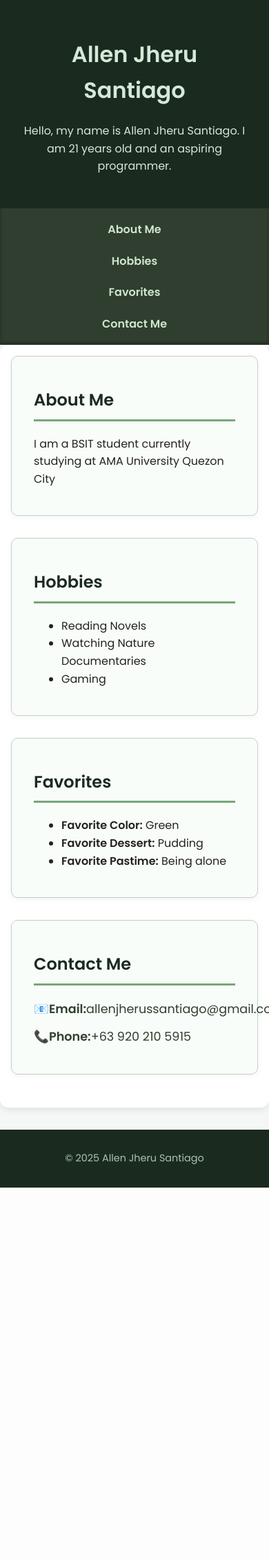
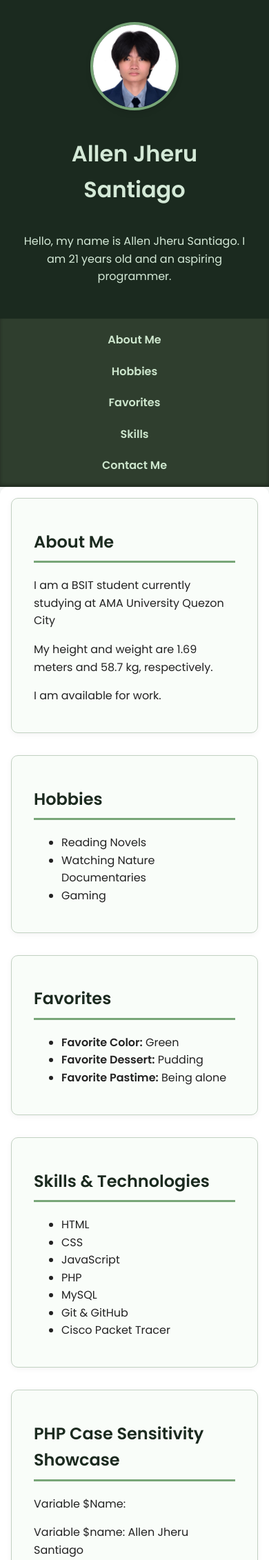
Before and after one commit to alln-jhr-sntg/Portfolio-AllenJheru-Santiago, a PHP site: page / in a window 390 px wide; the page is wider, and only the part inside the window is pictured. Shown: the top 2262 px of that part at 69% size. Before the commit the page ends 1722 px from the top of that part, so only its background shows below. Run offline with PHP 8.4, Linux system fonts and the light colour scheme; data that the repository does not hold is empty.

Commit message:
Added more Sections and CSS Styling
--Added a section for my skills and case sensitivity showcase
--Added error-proofing for includes
--Added a profile picture
--Added a config file to includes
--Added a link to my email and phone number
--Added hover effect

```diff
--- a/css/style.css
+++ b/css/style.css
@@ -15,6 +15,27 @@ header {
     padding: 2rem;
     text-align: center;
     box-shadow: 0 2px 6px rgba(0, 0, 0, 0.5);
+    display: flex;
+    flex-direction: column;
+    align-items: center;
+}
+
+/* Profile Image */
+.profile-img {
+    width: 150px;
+    height: 150px;
+    object-fit: cover;
+    border-radius: 50%;
+    border: 4px solid #78a678; /* medium green */
+    box-shadow: 0 4px 8px rgba(0,0,0,0.1);
+    margin-bottom: 1rem;
+    transition: transform 0.3s ease, box-shadow 0.3s ease;
+}
+
+/* Profile Image Hover Effect */
+.profile-img:hover {
+    transform: scale(1.05);
+    box-shadow: 0 6px 12px rgba(0,0,0,0.2);
 }
 
 /* Navigation */
@@ -68,6 +89,7 @@ section {
     border-radius: 10px;
     box-shadow: 0 2px 8px rgba(0,0,0,0.05);
     border: 1px solid #c2d1c2; /* greenish border */
+    transition: transform 0.2s ease, box-shadow 0.2s ease;
 }
 
 section h2 {
@@ -76,6 +98,11 @@ section h2 {
     padding-bottom: 0.5rem;
     margin-bottom: 1.25rem;
     font-weight: 700;
+}
+
+section:hover {
+    transform: translateY(-4px);
+    box-shadow: 0 4px 12px rgba(0,0,0,0.1);
 }
 
 /* Footer */
@@ -109,6 +136,21 @@ footer {
     min-height: 20px;
 }
 
+#contact a[href^="mailto:"],
+#contact a[href^="tel:"] {
+    color: #1b2a1f;
+    font-weight: 600;
+    text-decoration: none;
+    transition: color 0.2s ease;
+}
+
+#contact a[href^="mailto:"]:hover,
+#contact a[href^="tel:"]:hover {
+    color: #78a678;
+    text-decoration: underline;
+}
+
+
 /* Responsive */
 @media (max-width: 600px) {
     nav ul {
@@ -123,4 +165,9 @@ footer {
     main {
         padding: 1rem;
     }
+
+    .profile-img {
+        width: 120px;
+        height: 120px;
+    }
 }
--- /dev/null
+++ b/includes/config.php
@@ -0,0 +1,44 @@
+<?php
+// ==============================
+// Personal Information Config
+// ==============================
+
+// Basic Info
+$name = "Allen Jheru Santiago";
+$age = 21; // in years
+$university = "AMA University Quezon City";
+
+// Introduction
+$intro = "Hello, my name is " . $name . ". I am " . $age . " years old and an aspiring programmer.";
+
+// Hobbies
+$hobbies = [
+    "Reading Novels",
+    "Watching Nature Documentaries",
+    "Gaming"
+]; // Array of hobbies
+
+// Favorites
+$favorites = [
+    "Favorite Color" => "Green",
+    "Favorite Dessert" => "Pudding",
+    "Favorite Pastime" => "Being alone"
+]; // Associative array of favorites
+
+// Skills
+$skills = [
+    "HTML",
+    "CSS",
+    "JavaScript",
+    "PHP",
+    "MySQL",
+    "Git & GitHub",
+    "Cisco Packet Tracer",
+]; // Array of skills
+
+// Additional variables for demo
+$weight = 58.7; // in kg
+$height = 1.69; // in meters
+$isAvailable = true; // boolean example
+
+?>
--- a/includes/footer.php
+++ b/includes/footer.php
@@ -1,3 +1,4 @@
 <footer>
-    <p>&copy; <?php echo date("Y"); ?> <?php echo $name; ?></p>
+    <!-- show current year and name -->
+    <p>&copy; <?php echo date("Y"); ?> <?php echo htmlspecialchars($name); ?></p>
 </footer>
--- a/includes/header.php
+++ b/includes/header.php
@@ -1,4 +1,6 @@
 <header>
-    <h1><?php echo $name; ?></h1>
-    <p><?php echo $intro; ?></p>
+    <!-- Profile Image -->
+    <img src="images/profile.jpg" alt="Profile picture of <?php echo htmlspecialchars($name); ?>" class="profile-img">
+    <h1><?php echo htmlspecialchars($name); ?></h1>
+    <p><?php echo htmlspecialchars($intro); ?></p>
 </header>
--- a/includes/main.php
+++ b/includes/main.php
@@ -1,9 +1,22 @@
 <main>
+    <!-- About Section -->
+
     <section id="about">
         <h2>About Me</h2>
         <p>I am a BSIT student currently studying at <?php echo $university; ?></p>
+        <p> My height and weight are <?php echo $height; ?> meters and <?php echo $weight; ?> kg, respectively.</p>
+        <p>
+            <?php
+                if ($isAvailable) {
+                    echo "I am available for work.";
+                } else {
+                    echo "I am not available for work at the moment.";
+                }
+            ?>
+        </p>
     </section>
 
+    <!-- Hobbies Section -->
     <section id="hobbies">
         <h2>Hobbies</h2>
         <ul>
@@ -13,6 +26,7 @@
         </ul>
     </section>
 
+    <!-- Favorites Section -->
     <section id="favorites">
         <h2>Favorites</h2>
         <ul>
@@ -21,11 +35,34 @@
         <?php endforeach; ?>
         </ul>
     </section>
+
+    <!-- Skills Section -->
+    <section id="skills">
+        <h2>Skills & Technologies</h2>
+            <ul>
+                <?php foreach ($skills as $skill): ?>
+                    <li><?php echo htmlspecialchars($skill); ?></li>
+                <?php endforeach; ?>
+            </ul>
+    </section>
+
+    <!-- PHP Case Sensitivity Section -->
+    <section id="casesensitive">
+        <h2>PHP Case Sensitivity Showcase</h2>
+
+            <?php
+                // Case-sensitive variable names
+                echo "<p>Variable \$Name: " . $Name . "</p>";
+                echo "<p>Variable \$name: " . $name . "</p>";
+            ?>
+    </section>
+
+    <!-- Contact Section -->
     <section id="contact">
         <h2>Contact Me</h2>
         <ul>
-            <li>📧 <strong>Email: </strong> allenjherussantiago@gmail.com </li>
-            <li>📞 <strong>Phone: </strong> +63 920 210 5915 </li>
+            <li>📧 <strong>Email: </strong> <a href="mailto:allenjherussantiago@gmail.com?subject=Hello&body=I visited your portfolio!">allenjherussantiago@gmail.com</a></li>
+            <li>📞 <strong>Phone: </strong> <a href="tel:+639202105915">+63 920 210 5915</a></li>
         </ul>
     </section>
 
--- a/includes/nav.php
+++ b/includes/nav.php
@@ -1,8 +1,10 @@
 <nav>
     <ul>
+        <!-- each link navigates to a section of the page -->
         <li><a href="#about">About Me</a></li>
         <li><a href="#hobbies">Hobbies</a></li>
         <li><a href="#favorites">Favorites</a></li>
+        <li><a href="#skills">Skills</a></li>
         <li><a href="#contact">Contact Me</a></li>
     </ul>
 </nav>
--- a/index.php
+++ b/index.php
@@ -1,32 +1,50 @@
 <?php
-$name = "Allen Jheru Santiago";
-$age = 21;
-$university = "AMA University Quezon City";
-$hobbies = ["Reading Novels", "Watching Nature Documentaries", "Gaming"];
-$favorites = [
-    "Favorite Color" => "Green",
-    "Favorite Dessert" => "Pudding",
-    "Favorite Pastime" => "Being alone"
-];
-
-$intro = "Hello, my name is " . $name . ". I am " . $age . " years old and an aspiring programmer.";
-
+    if (file_exists('includes/config.php')) {
+        include_once 'includes/config.php';
+    } else {
+        echo "<p>Error: 'includes/config.php' not found.</p>";
+    }
 ?>
 
 <!DOCTYPE html>
 <html lang="en">
 <head>
     <meta charset="UTF-8">
-    <title>My Portfolio - <?php echo $name; ?></title>
+    <meta name="viewport" content="width=device-width, initial-scale=1.0">
+    <title>My Portfolio - <?php echo htmlspecialchars($name); ?></title>
     <link href="https://fonts.googleapis.com/css2?family=Poppins:wght@400;600&display=swap" rel="stylesheet">
-    <link rel="stylesheet" href="css/style.css">
+    <link rel="stylesheet" href="css/style.css" media="all">
 </head>
 <body>
-    <?php include 'includes/header.php'; ?>
-    <?php include 'includes/nav.php'; ?>
-    <?php include 'includes/main.php'; ?>
-    <?php include 'includes/footer.php'; ?>
+    <?php
+    if (file_exists('includes/header.php')) {
+        include_once 'includes/header.php';
+    } else {
+        echo "<p>Error: 'includes/header.php' not found.</p>";
+    }
+    ?>
+    <?php
+    if (file_exists('includes/nav.php')) {
+        include_once 'includes/nav.php';
+    } else {
+        echo "<p>Error: 'includes/nav.php' not found.</p>";
+    }
+    ?>
+    <?php
+    if (file_exists('includes/main.php')) {
+        include_once 'includes/main.php';
+    } else {
+        echo "<p>Error: 'includes/main.php' not found.</p>";
+    }
+    ?>
+    <?php
+    if (file_exists('includes/footer.php')) {
+        include_once 'includes/footer.php';
+    } else {
+        echo "<p>Error: 'includes/footer.php' not found.</p>";
+    }
+    ?>
 
-    <script src="js/script.js"></script>
+    <script src="js/script.js" defer></script>
 </body>
 </html>
--- a/js/script.js
+++ b/js/script.js
@@ -1,3 +1,11 @@
 document.addEventListener("DOMContentLoaded", () => {
     console.log("Portfolio site loaded!");
-});
+}); // Log a message when the DOM is fully loaded
+document.querySelectorAll('nav a[href^="#"]').forEach(link => {
+    link.addEventListener('click', (e) => {
+        e.preventDefault();
+        document.querySelector(link.getAttribute('href')).scrollIntoView({
+            behavior: 'smooth'
+        });
+    });
+}); // Add smooth scrolling
```
Also changed, not shown: images/profile.jpg (added).
